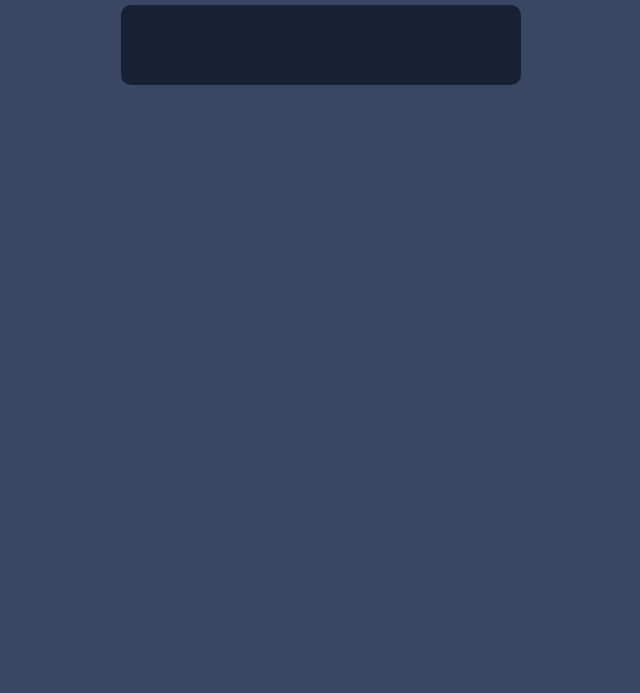
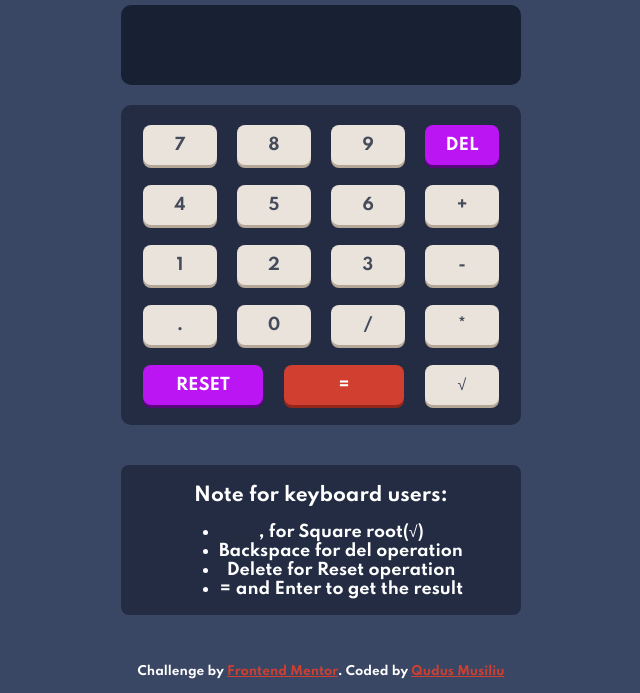
Before and after one commit to Adeem-Treef/CalculatorApp, a plain HTML site: page index.html in a window 1280 px wide. Shown: the part 107-800 px from the top of the page, without its empty margins (319-959 px from the left). Drawn offline with Linux system fonts and the light colour scheme.

Commit message:
Update index.html

```diff
--- a/index.html
+++ b/index.html
@@ -35,3 +35,62 @@
       <div class="calculator-screen">
          <p class="result"></p>
       </div>
+<div class="calculator-body">
+         <div class="button-row one">
+            <input type="button" value="7" name="7" onClick="displayKeys(7)">
+            <input type="button" value="8" name="8" onClick="displayKeys(8)">
+            <input type="button" value="9" name="9" onClick="displayKeys(9)">
+            <input type="button" value="DEL" name="del" class="del" onClick="deleteKey()">
+         </div>
+         <div class="button-row two">
+            <input type="button" value="4" name="4" onClick="displayKeys(4)">
+            <input type="button" value="5" name="5" onClick="displayKeys(5)">
+            <input type="button" value="6" name="6" onClick="displayKeys(6)">
+            <input type="button" value="+" name="add" onClick="displayKeys('+')">
+         </div>
+         <div class="button-row three">
+            <input type="button" value="1" name="1" onClick="displayKeys(1)">
+            <input type="button" value="2" name="2" onClick="displayKeys(2)">
+            <input type="button" value="3" name="3" onClick="displayKeys(3)">
+            <input type="button" value="-" name="sub" onClick="displayKeys('-')">
+         </div>
+         <div class="button-row four">
+            <input type="button" value="." name="dot" onClick="displayKeys('.')">
+            <input type="button" value="0" name="0" onClick="displayKeys(0)">
+            <input type="button" value="/" name="div" onClick="displayKeys('/')">
+            <input type="button" value="*" name="mul" onClick="displayKeys('*')">
+         </div>
+         <div class="button-row five">
+            <input type="button" value="RESET" name="reset" class="reset" onClick="resetKeys()">
+            <input type="button" value="=" name="equal" class="equal" onClick="getResult()">
+            <input type="button" value="√" name="sqrt" onClick="displayKeys('√')">
+         </div>
+      </div>
+
+      <div class="calculator-keyboard-rules">
+         <h3> Note for keyboard users: </h3>
+         <ul>
+            <li>, for Square root(√) </li>
+            <li>Backspace for del operation</li>
+            <li>Delete for Reset operation</li>
+            <li>= and Enter to get the result</li>
+         </ul>
+      </div>
+
+   </div>
+
+   <div class="attribution">
+      <p id="attribution">
+         Challenge by
+         <a
+           href="https://www.frontendmentor.io?ref=challenge"
+           target="_blank"
+           rel="noopener noreferrer"
+           >Frontend Mentor</a
+         >. Coded by
+         <a href="https://github.com/Adeem-Treef/CalculatorApp"
+           >Qudus Musiliu</a>
+        </div>
+</body>
+
+</html>
```
